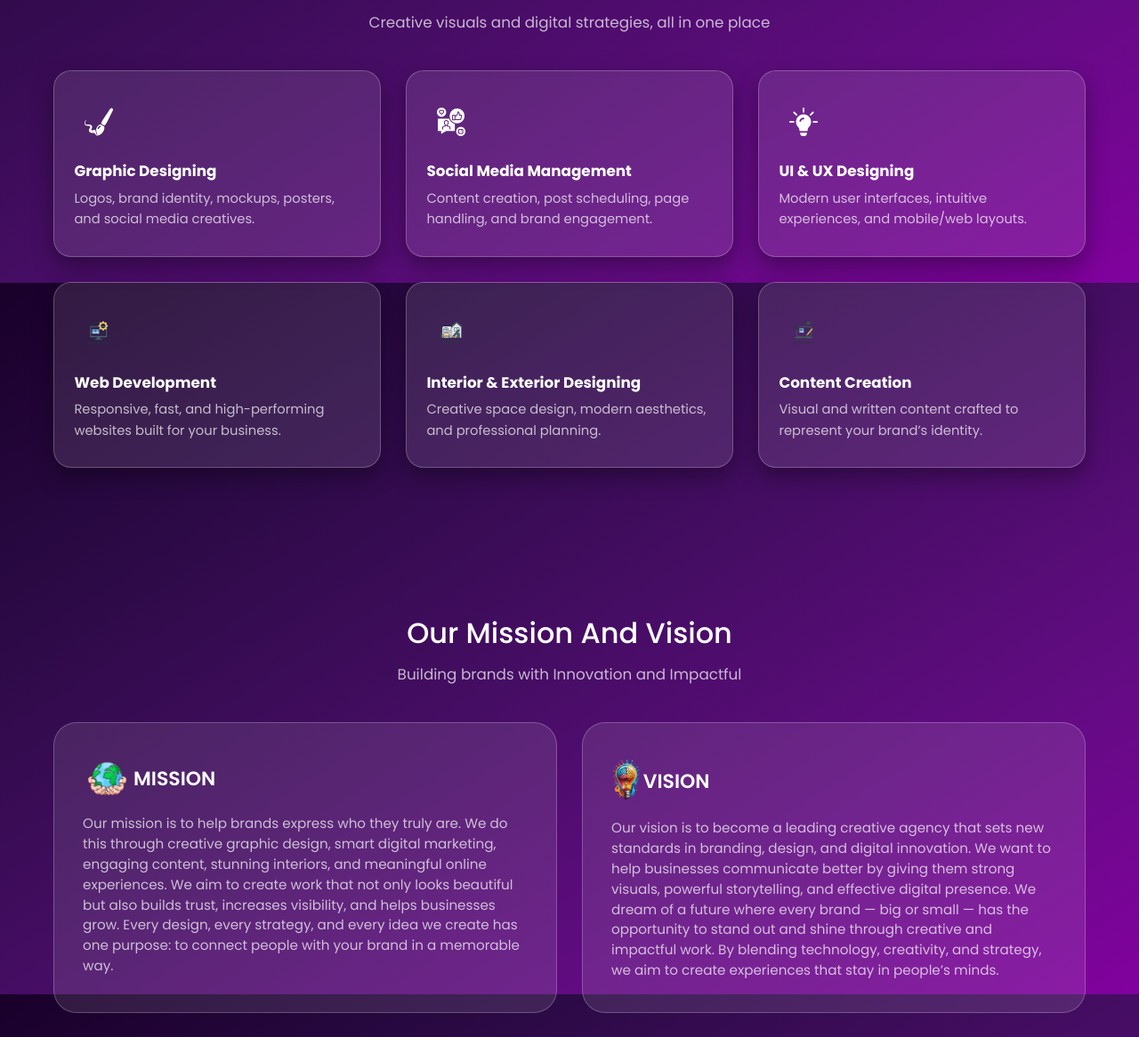
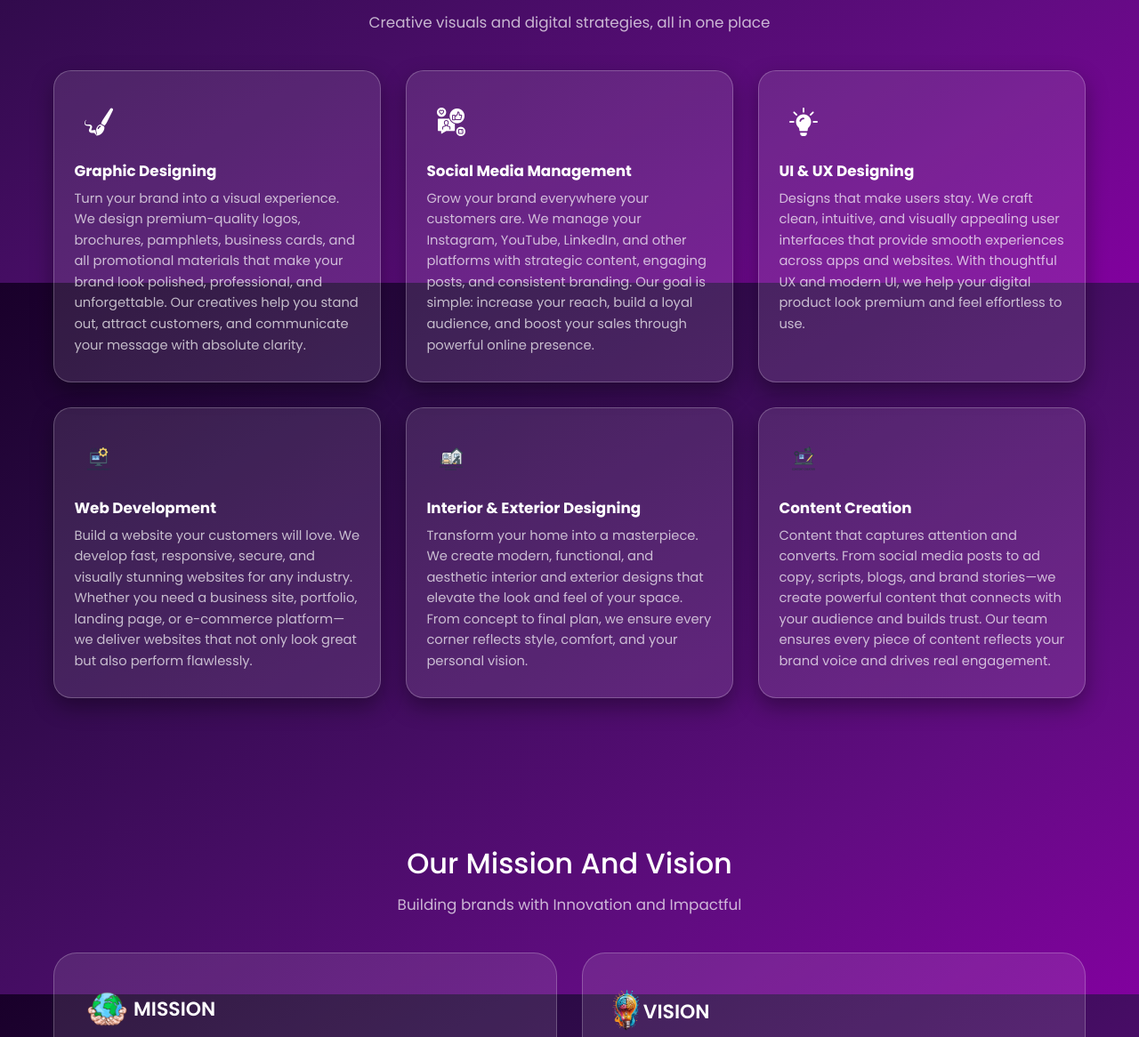
Before and after one commit to pavankalyan75699/MediaMarkHubWebsiteDesign, a Django app: template main/templates/media.html in a window 1280 px wide. Shown: the part 2082-3248 px from the top of the page at 89% size. Run offline with Django 5.2, Linux system fonts and the light colour scheme; the template is opened without the code that fills it, so the values that code supplies are empty.

Commit message:
adding the service content and popup requirement to service cards

```diff
--- a/main/static/css/media.css
+++ b/main/static/css/media.css
@@ -318,6 +318,34 @@ body{
   color:var(--text-muted);
   margin:0;
 }
+/* ======================= SERVICE CARD ANIMATION ======================= */
+
+.card.service-card {
+    transition: transform 0.9s ease, box-shadow 0.9s ease;
+    transform-origin: center;
+}
+
+.card.service-card:hover {
+    transform: scale(1.07); /* slow smooth popup */
+    box-shadow: 0 18px 35px rgba(0, 0, 0, 0.45);
+}
+/* ======================= SERVICE CARD GLASSY EFFECT ON HOVER ======================= */
+
+.card.service-card {
+    transition: transform 0.9s ease, box-shadow 0.9s ease, background 0.9s ease, backdrop-filter 0.9s ease;
+}
+
+.card.service-card:hover {
+    transform: scale(1.08);
+    box-shadow: 0 18px 35px rgba(0, 0, 0, 0.45);
+
+    /* Glassy effect */
+    background: rgba(255, 255, 255, 0.15);
+    backdrop-filter: blur(12px);
+    -webkit-backdrop-filter: blur(12px);
+    border: 1px solid rgba(255, 255, 255, 0.25);
+}
+
 
 /* ---------- Mission & Vision ---------- */
 .mission-vision{
@@ -409,9 +437,10 @@ body{
     cursor: pointer;
     transition: .9s ease;
     transform-origin: center;
+    box-shadow: 0.9s ease;
 }
 .expert-card:hover {
-    transform: scale(1.06);            /* smooth slow zoom */
+    transform: scale(1.07);            /* smooth slow zoom */
 }
 
 /* Image */
--- a/main/templates/media.html
+++ b/main/templates/media.html
@@ -107,7 +107,10 @@
                 <img src="{% static 'img/brush-stroke.png' %}" alt="">
             </div>
             <h4>Graphic Designing</h4>
-            <p>Logos, brand identity, mockups, posters, and social media creatives.</p>
+            <p>Turn your brand into a visual experience.
+We design premium-quality logos, brochures, pamphlets, business cards, and all promotional materials
+that make your brand look polished, professional, and unforgettable. Our creatives help you stand out,
+ attract customers, and communicate your message with absolute clarity.</p>
         </article>
 
         <article class="card service-card">
@@ -115,7 +118,10 @@
                 <img src="{% static 'img/social-media.png' %}" alt="">
             </div>
             <h4>Social Media Management</h4>
-            <p>Content creation, post scheduling, page handling, and brand engagement.</p>
+            <p>Grow your brand everywhere your customers are.
+We manage your Instagram, YouTube, LinkedIn, and other platforms with strategic content, engaging posts,
+ and consistent branding. Our goal is simple: increase your reach, build a loyal audience, and
+ boost your sales through powerful online presence.</p>
         </article>
 
         <article class="card service-card">
@@ -123,7 +129,10 @@
                 <img src="{% static 'img/idea.png' %}" alt="">
             </div>
             <h4>UI & UX Designing</h4>
-            <p>Modern user interfaces, intuitive experiences, and mobile/web layouts.</p>
+            <p>Designs that make users stay.
+We craft clean, intuitive, and visually appealing user interfaces that provide
+smooth experiences across apps and websites. With thoughtful UX and modern UI,
+ we help your digital product look premium and feel effortless to use.</p>
         </article>
 
         <article class="card service-card">
@@ -131,7 +140,10 @@
                 <img src="{% static 'img/webdevelopment.png' %}" alt="">
             </div>
             <h4>Web Development</h4>
-            <p>Responsive, fast, and high-performing websites built for your business.</p>
+            <p>Build a website your customers will love.
+We develop fast, responsive, secure, and visually stunning websites for any industry.
+Whether you need a business site, portfolio, landing page, or e-commerce platform—we
+ deliver websites that not only look great but also perform flawlessly.</p>
         </article>
 
         <article class="card service-card">
@@ -139,7 +151,10 @@
                 <img src="{% static 'img/interior.png' %}" alt="">
             </div>
             <h4>Interior & Exterior Designing</h4>
-            <p>Creative space design, modern aesthetics, and professional planning.</p>
+            <p>Transform your home into a masterpiece.
+We create modern, functional, and aesthetic interior and exterior designs that elevate the
+look and feel of your space. From concept to final plan, we ensure every corner reflects style,
+ comfort, and your personal vision.</p>
         </article>
 
         <article class="card service-card">
@@ -147,7 +162,10 @@
                 <img src="{% static 'img/content.png' %}" alt="">
             </div>
             <h4>Content Creation</h4>
-            <p>Visual and written content crafted to represent your brand’s identity.</p>
+            <p>Content that captures attention and converts.
+From social media posts to ad copy, scripts, blogs, and brand stories—we create
+powerful content that connects with your audience and builds trust.
+ Our team ensures every piece of content reflects your brand voice and drives real engagement.</p>
         </article>
 
     </div>
```
